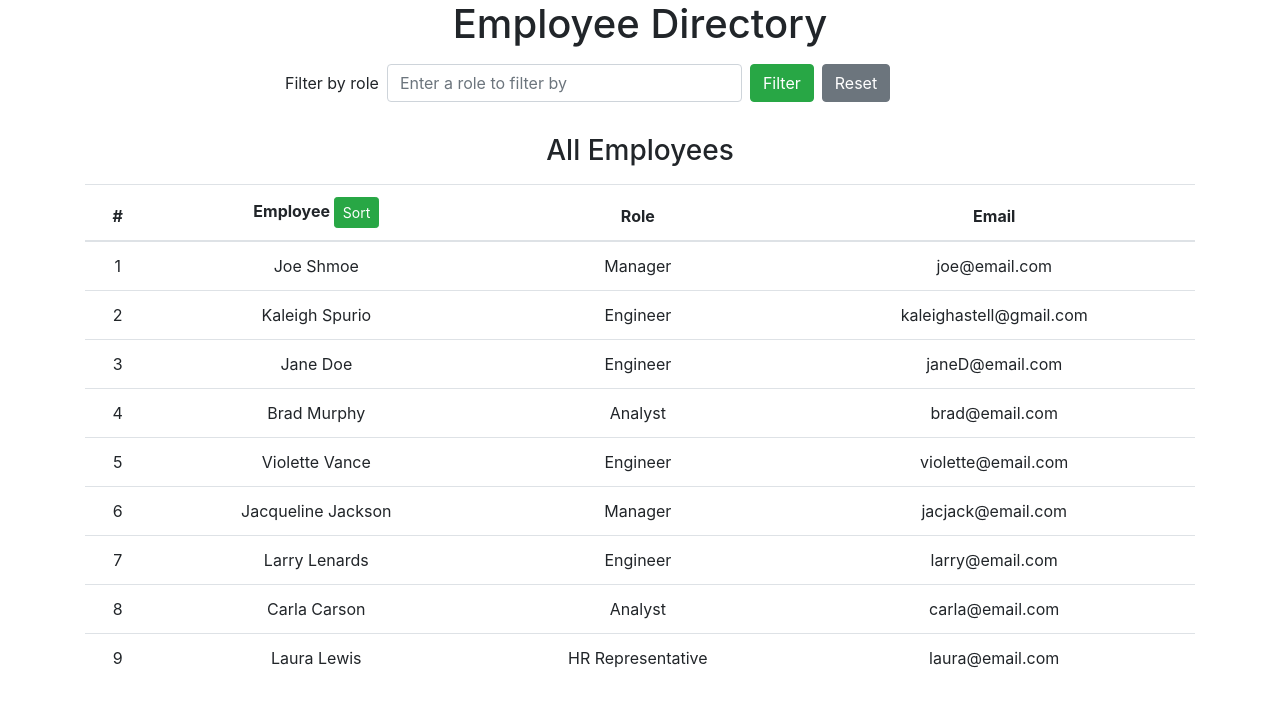
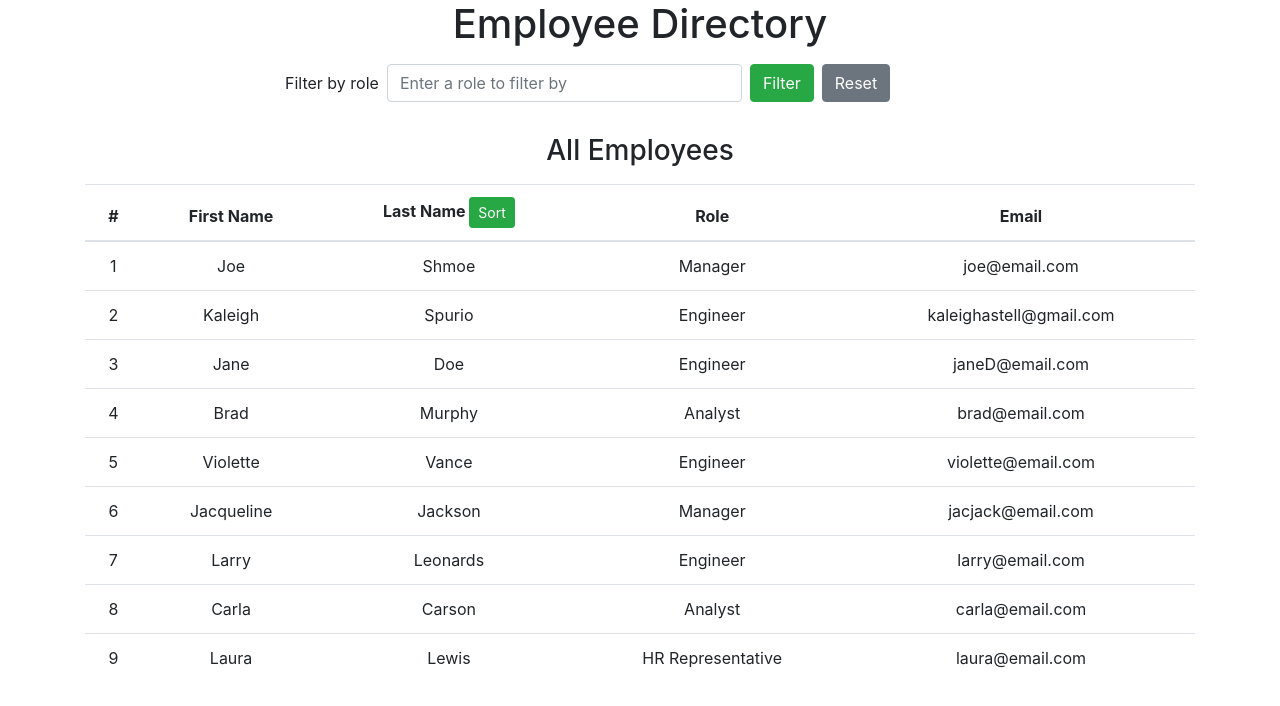
Before and after one commit to Kaleighspurio/react-employee-directory, a React (Create React App) app: page / in a window 1280 px wide. Shown: the top 706 px of the page. Built offline with nearby package versions, Linux system fonts and the light colour scheme.

Commit message:
added sort on the last name

```diff
--- a/src/components/AppContainer.js
+++ b/src/components/AppContainer.js
@@ -38,14 +38,19 @@ export default class AppContainer extends React.Component {
       this.setState({results: Data, noResults: false, madeSearch: false});
   }
 
-  handleSort = (event) => {
+  handleNameSort = (event) => {
     event.preventDefault();
+    // credit for sorting goes to: https://stackoverflow.com/questions/1129216/sort-array-of-objects-by-string-property-value
+    const sortedResults = this.state.results.sort((a, b) => a.lastName.localeCompare(b.lastName));
+    console.log(sortedResults);
+    console.log(Data)
+    this.setState({results: sortedResults, noResults: false });
   }
 
 //   Conditional rendering if there are no results that match the filtered search
   renderTable = () => {
       if (this.state.noResults === false) {
-          return <Table handleSort={this.handleSort} data={this.state.results} />;
+          return <Table handleNameSort={this.handleNameSort} data={this.state.results} />;
       } else if (this.state.noResults === true) {
           return <p>Oops, looks like there were no results...Try a different search.</p>;
       }
--- a/src/components/Employees.json
+++ b/src/components/Employees.json
@@ -1,55 +1,64 @@
 [
     {
         "id": 1,
-        "name": "Joe Shmoe",
+        "firstName": "Joe",
+        "lastName": "Shmoe",
         "role": "Manager",
         "email": "joe@email.com"
     },
     {
         "id": 2,
-        "name": "Kaleigh Spurio",
+        "firstName": "Kaleigh",
+        "lastName": "Spurio",
         "role": "Engineer",
         "email": "kaleighastell@gmail.com"
     },
     {
         "id": 3,
-        "name": "Jane Doe",
+        "firstName": "Jane",
+        "lastName": "Doe",
         "role": "Engineer",
         "email": "janeD@email.com"
     },
     {
         "id": 4,
-        "name": "Brad Murphy",
+        "firstName": "Brad",
+        "lastName": "Murphy",
         "role": "Analyst",
         "email": "brad@email.com"
     },
     {
         "id": 5,
-        "name": "Violette Vance",
+        "firstName": "Violette",
+        "lastName": "Vance",
         "role": "Engineer",
         "email": "violette@email.com"
     },
     {
         "id": 6,
-        "name": "Jacqueline Jackson",
+        "firstName": "Jacqueline",
+        "lastName": "Jackson",
         "role": "Manager",
         "email": "jacjack@email.com"
     },
     {
         "id": 7,
-        "name": "Larry Lenards",
+        "firstName": "Larry",
+        "lastName": "Leonards",
         "role": "Engineer",
         "email": "larry@email.com"
     },
     {
         "id": 8,
-        "name": "Carla Carson",
+        "firstName": "Carla",
+        "lastName": "Carson",
         "role": "Analyst",
         "email": "carla@email.com"
     },
     {
         "id": 9,
-        "name": "Laura Lewis",
+        "firstName": "Laura",
+        "lastName": "Lewis",
         "role": "HR Representative",
         "email": "laura@email.com"
     }
--- a/src/components/Table/Table.js
+++ b/src/components/Table/Table.js
@@ -6,7 +6,7 @@ export default function Table(props) {
     return (
       <div className="table-div">
         <table className="table">
-          <TableHeaders handleSort={props.handleSort} />
+          <TableHeaders handleNameSort={props.handleNameSort} />
           <TableData data={props.data} />
         </table>
       </div>
--- a/src/components/Table/TableData.js
+++ b/src/components/Table/TableData.js
@@ -7,7 +7,8 @@ export default function TableData(props) {
       {props.data.map((employee) => (
         <tr key={employee.id} >
           <td>{employee.id}</td>
-          <td>{employee.name}</td>
+          <td>{employee.firstName}</td>
+          <td>{employee.lastName}</td>
           <td>{employee.role}</td>
           <td>{employee.email}</td>
         </tr>
--- a/src/components/Table/TableHeaders.js
+++ b/src/components/Table/TableHeaders.js
@@ -5,7 +5,8 @@ export default function TableHeaders(props) {
     <thead>
       <tr>
         <th scope="col">#</th>
-        <th scope="col">Employee <button className='btn btn-success btn-sm' onClick={props.handleSort} >Sort</button></th>
+        <th scope="col">First Name</th>
+        <th scope="col">Last Name <button className='btn btn-success btn-sm' onClick={props.handleNameSort} >Sort</button></th>
         <th scope="col">Role</th>
         <th scope="col">Email</th>
       </tr>
```
